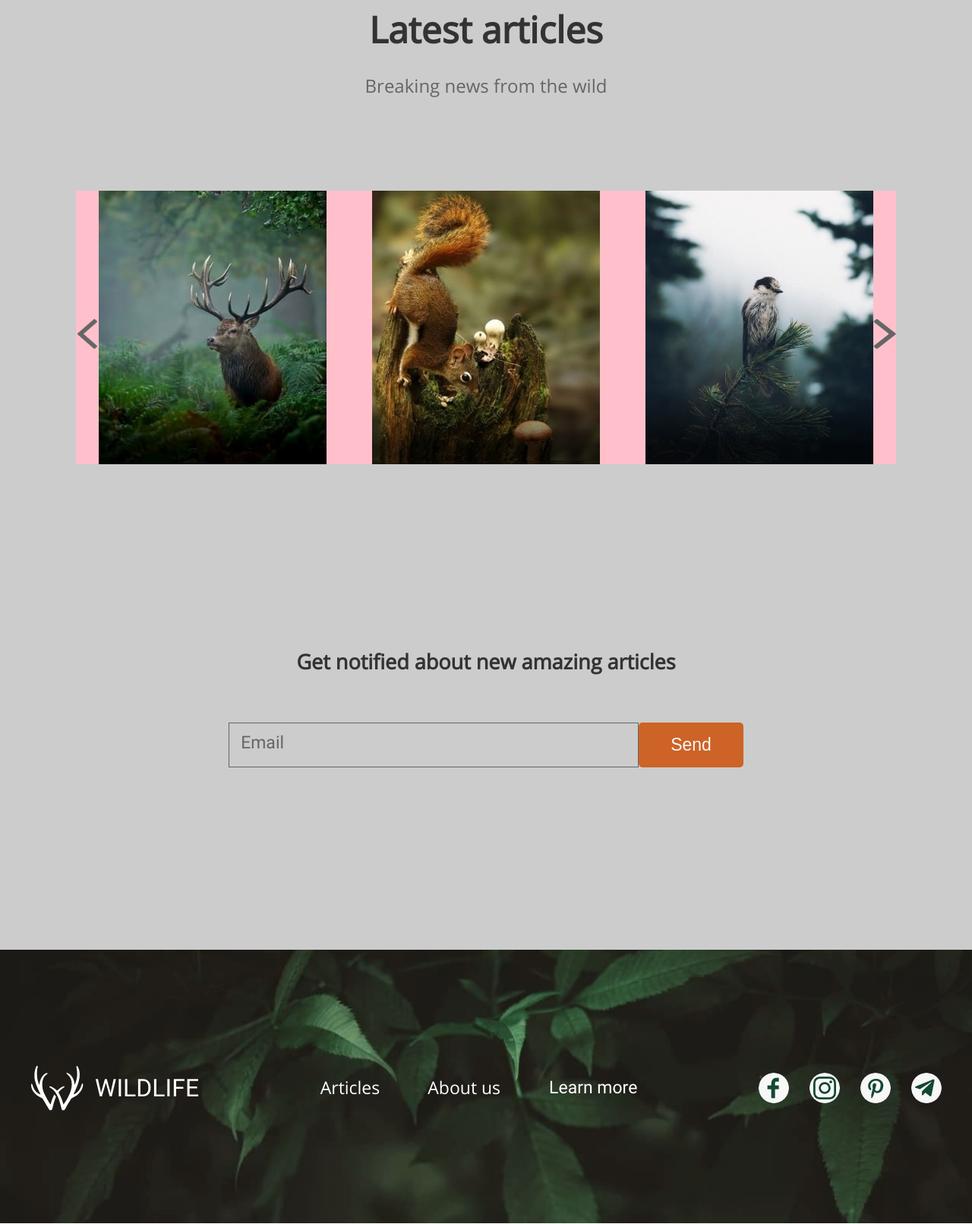
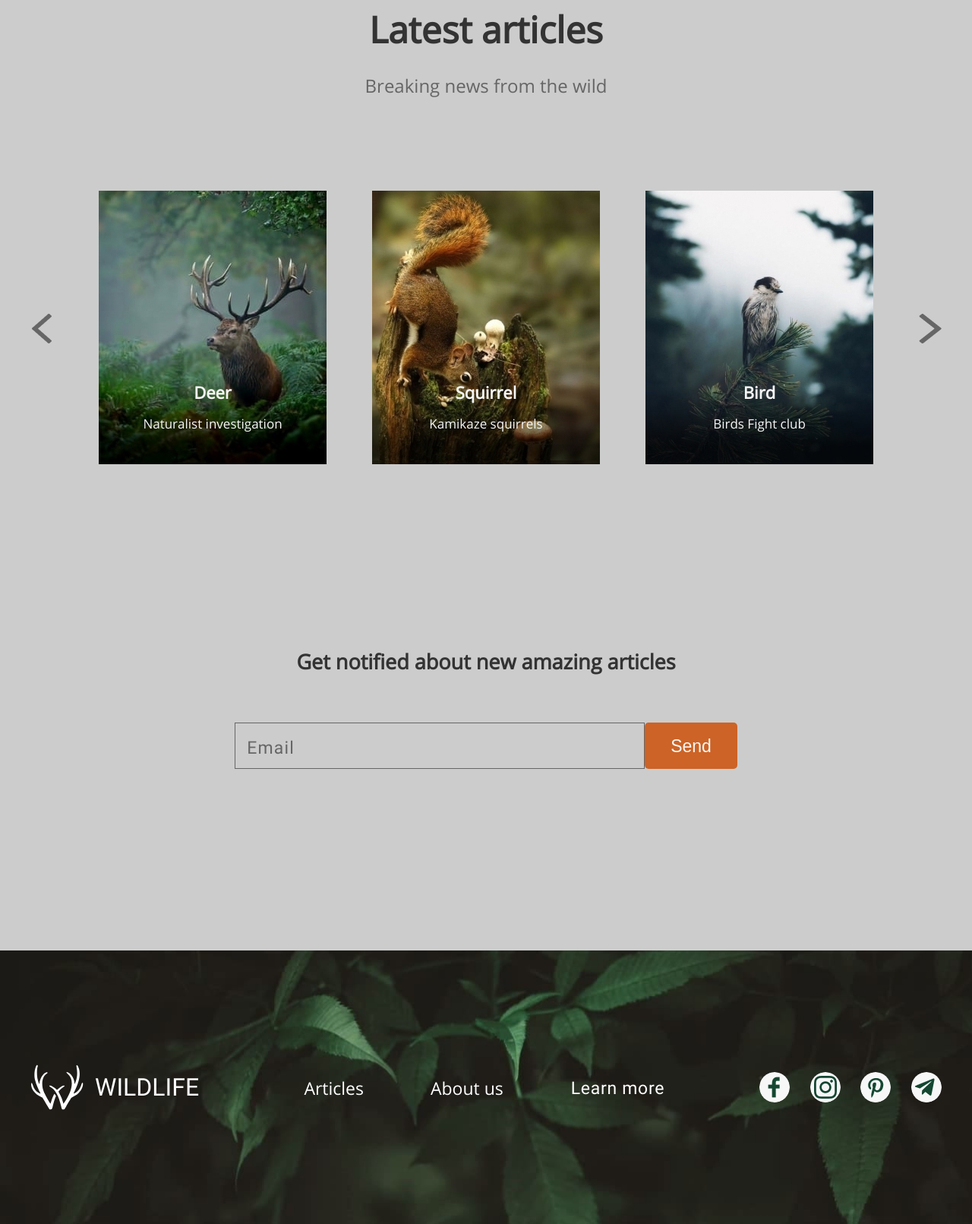
Before and after one commit to hokmyn/wildlife, a plain HTML site: page index.html in a window 1280 px wide. Shown: the part 897-2508 px from the top of the page at 76% size. Drawn offline with Linux system fonts and the light colour scheme.

Commit message:
feat: add pixel perfect

```diff
--- a/index.html
+++ b/index.html
@@ -54,9 +54,18 @@
         <p class="main__subtitle">Breaking news from the wild</p>
         <div class="main__slider slider">
           <div class="slider-track">
-            <div class="slider-item"></div>
-            <div class="slider-item"></div>
-            <div class="slider-item"></div>
+            <div class="slider-item">
+              <h4 class="slider-item__title">Deer</h4>
+              <p class="slider-item__subtitle">Naturalist investigation</p>
+            </div>
+            <div class="slider-item">
+              <h4 class="slider-item__title">Squirrel</h4>
+              <p class="slider-item__subtitle">Kamikaze squirrels</p>
+            </div>
+            <div class="slider-item">
+              <h4 class="slider-item__title">Bird</h4>
+              <p class="slider-item__subtitle">Birds Fight club</p>
+            </div>
             <div class="slider-item"></div>
             <div class="slider-item"></div>
             <div class="slider-item"></div>
--- a/js/script.js
+++ /dev/null
@@ -1,44 +0,0 @@
-let position = 0;
-const slidesToShow = 3;
-const slidesToScroll = 1;
-const container = document.querySelector('.slider');
-const track = document.querySelector('.slider-track');
-const btnPrev = document.querySelector('.slider-button__prev');
-const btnNext = document.querySelector('.slider-button__next');
-const items = document.querySelectorAll('.slider-item');
-const itemsCount = items.length;
-const itemWidth = track.clientWidth / slidesToShow;
-const movePosition = slidesToScroll * itemWidth;
-
-items.forEach((item) => {
-  item.style.minWidth = `${itemWidth}px`;
-});
-
-btnNext.addEventListener('click', () => {
-  const itemsLeft = itemsCount - (Math.abs(position) + slidesToShow * itemWidth)/ itemWidth;
-
-  position -= itemsLeft >=slidesToScroll ? movePosition : itemsLeft * itemWidth;
-
-  setPosition();
-  checkBtns();
-});
-
-btnPrev.addEventListener('click', (e) => {
-  const itemsLeft = Math.abs(position) / itemWidth;
-
-  position += itemsLeft >= slidesToScroll ? movePosition : itemsLeft * itemWidth;
-
-  setPosition();
-  checkBtns();
-});
-
-const setPosition = () => {
-  track.style.transform = `translateX(${position}px)`;
-};
-
-const checkBtns = () => {
-  btnPrev.disabled = position === 0;
-  btnNext.disabled = position <= -(itemsCount - slidesToShow) * itemWidth;
-};
-
-checkBtns();
--- a/styles/style.css
+++ b/styles/style.css
@@ -162,7 +162,7 @@ body {
   line-height: 27px;
   color: #F7F7F7;
   max-width: 274px;
-  margin-bottom: 49px;
+  margin-bottom: 50px;
 }
 
 .button {
@@ -194,7 +194,7 @@ body {
 
 .main {
   padding-top: 120px;
-  padding-bottom: 240px;
+  padding-bottom: 239px;
   background-color: #CCCCCC;
 }
 
@@ -220,10 +220,9 @@ body {
 
 .slider {
   overflow: hidden;
-  background-color: pink;
   position: relative;
-  margin-right: 60px;
-  margin-left: 60px;
+  padding-right: 70px;
+  padding-left: 70px;
 }
 
 .slider-track {
@@ -237,25 +236,45 @@ body {
   height: 360px;
   background-position: center;
   background-repeat: no-repeat;
+  padding-bottom: 40px;
+  display: flex;
+  justify-content: flex-end;
+  flex-direction: column;
+  align-items: center;
+  color: #F7F7F7;
+  min-width: 340px;
 }
 
 .slider-item:nth-child(3n+1) {
   background-image: url('../images/main-image1.jpg');
+  margin-right: 20px;
 }
 
 .slider-item:nth-child(3n+2) {
   background-image: url('../images/main-image2.jpg');
+  margin-right: 20px;
 }
 
 .slider-item:nth-child(3n+3) {
   background-image: url('../images/main-image3.jpg');
 }
 
+.slider-item__title {
+  font-size: 22px;
+  line-height: 36px;
+}
+
+.slider-item__subtitle {
+  font-size: 17px;
+  line-height: 27px;
+  margin-top: 10px;
+}
+
 .slider-button__prev {
   background-image: url('../images/arrow-left.png');
   margin-right: 60px;
   position: absolute;
-  top: 42%;
+  top: 40%;
   left: 0;
   width: 30px;
   height: 70px;
@@ -265,7 +284,7 @@ body {
   background-image: url('../images/arrow-right.png');
   margin-left: 60px;
   position: absolute;
-  top: 42%;
+  top: 40%;
   right: 0;
   width: 30px;
   height: 70px;
@@ -289,8 +308,10 @@ fieldset {
   background-color: transparent;
   border: 1px solid #666666;
   width: 540px;
-  padding: 0 15px;
   outline: none;
+  padding-left: 15px;
+  padding-top: 11px;
+  letter-spacing: 1.2px;
 }
 
 .main-form__input::placeholder {
@@ -308,6 +329,10 @@ fieldset {
   opacity: 0;
 }
 
+.main-form__button {
+  padding: 18px 34px 16px 34px;
+}
+
 .footer {
   min-height: 360px;
   background: #c9a5b7 url('../images/footer-image.jpg');
@@ -322,12 +347,26 @@ fieldset {
   align-items: center;
 }
 
+.footer .logo {
+  margin-top: -4px;
+}
+
 .footer .list__item {
   list-style: none;
 }
 
+.footer .list__item:first-child {
+  margin-right: 88px;
+}
+
+.footer .list__item:nth-child(2) {
+  margin-right: 89px;
+}
+
 .footer .list__item:last-child {
   border: 0;
+  margin-right: -4px;
+  letter-spacing: .7px;
 }
 
 .footer .list__item:last-child .item__link {
@@ -336,14 +375,16 @@ fieldset {
 
 .footer__list {
   display: flex;
-  justify-content: space-between;
+  justify-content: flex-end;
   align-items: center;
+  width: 480px;
 }
 
 .social-links {
   display: flex;
   justify-content: space-between;
   max-width: 241px;
+  margin-top: -4px;
 }
 
 .social-links__item {
@@ -364,6 +405,9 @@ fieldset {
 }
 
 .facebook {background: url('../images/facebook.png')}
-.instagram {background: url('../images/instagram.png')}
+.instagram {
+  background: url('../images/instagram.png');
+  margin-right: 26px;
+}
 .pinterest {background:url('../images/pinterest.png')}
 .telegram {background:url('../images/telegram.png')}
```
